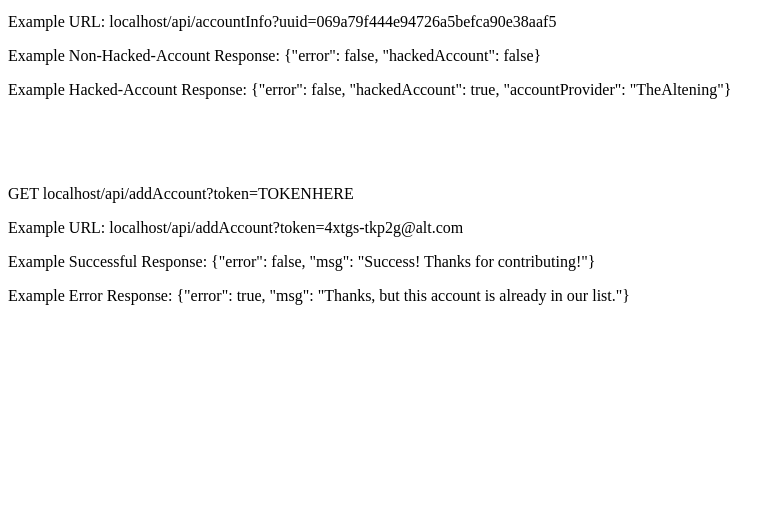
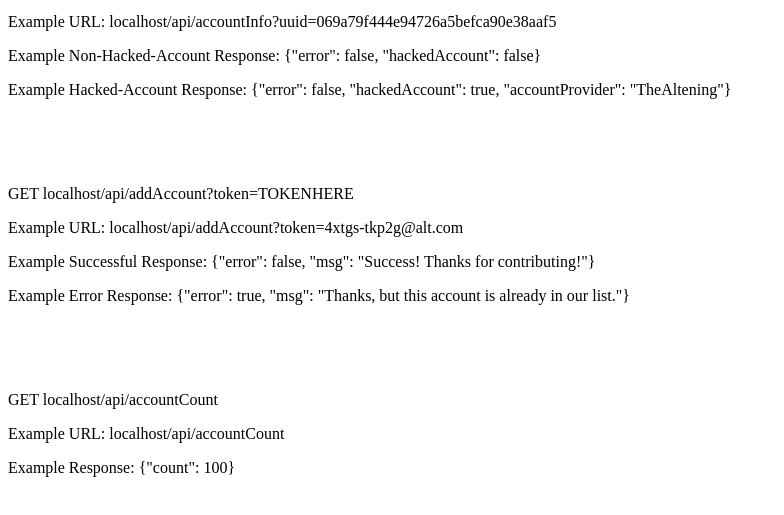
Before and after one commit to 3Q6Dev/anti-hacked-mc, a plain HTML site: page pages/docs.html in a window 1280 px wide. Shown: the part 87-602 px from the top of the page, without its empty margins (0-784 px from the left). Drawn offline with Linux system fonts and the light colour scheme.

Commit message:
Update docs.html

```diff
--- a/pages/docs.html
+++ b/pages/docs.html
@@ -22,6 +22,14 @@ document.write(`
 <p>Example Successful Response: {"error": false, "msg": "Success! Thanks for contributing!"}</p>
 <p>Example Error Response: {"error": true, "msg": "Thanks, but this account is already in our list."}</p>
 
+</br>
+</br>
+</br>
+
+<p>GET ${window.location.hostname}/api/accountCount</p>
+<p>Example URL: ${window.location.hostname}/api/accountCount</p>
+<p>Example Response: {"count": 100}</p>
+
 `);
 		</script>
 	</body>
```
